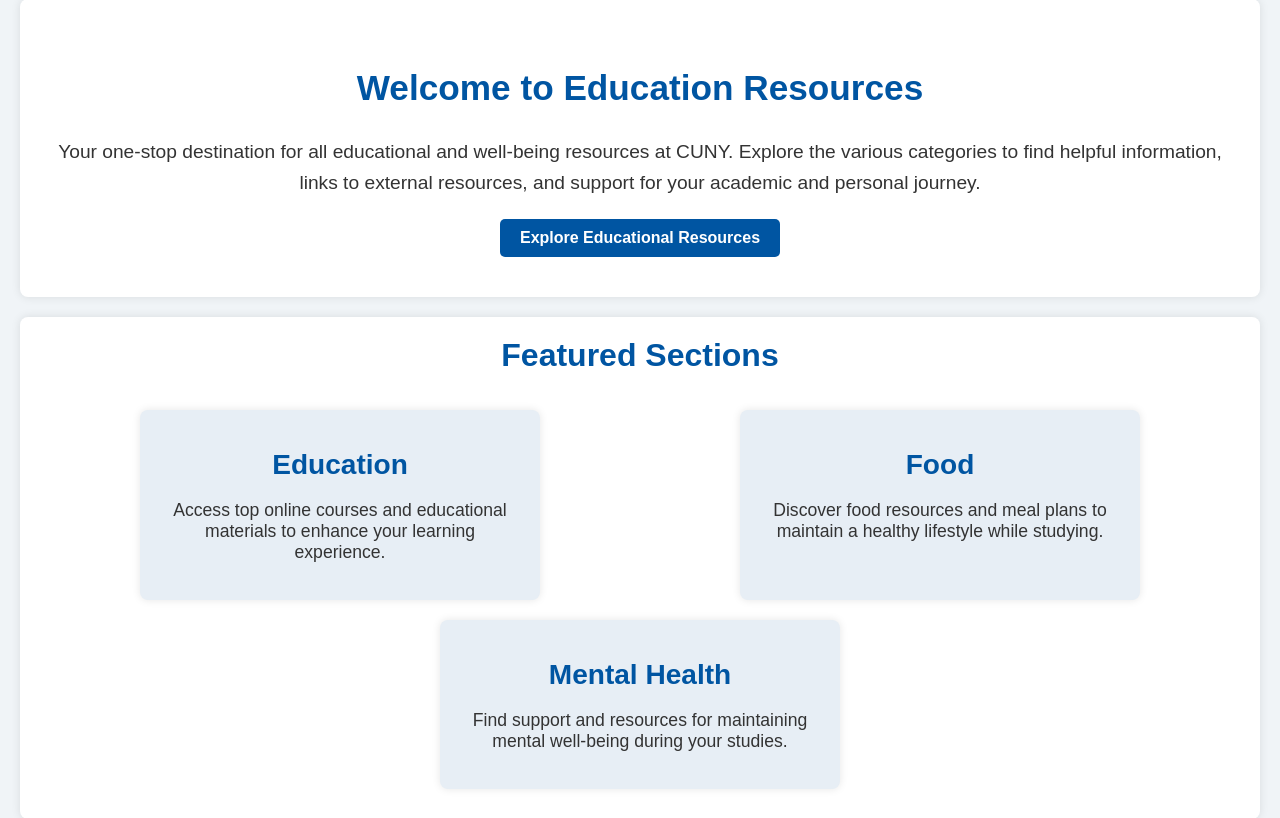
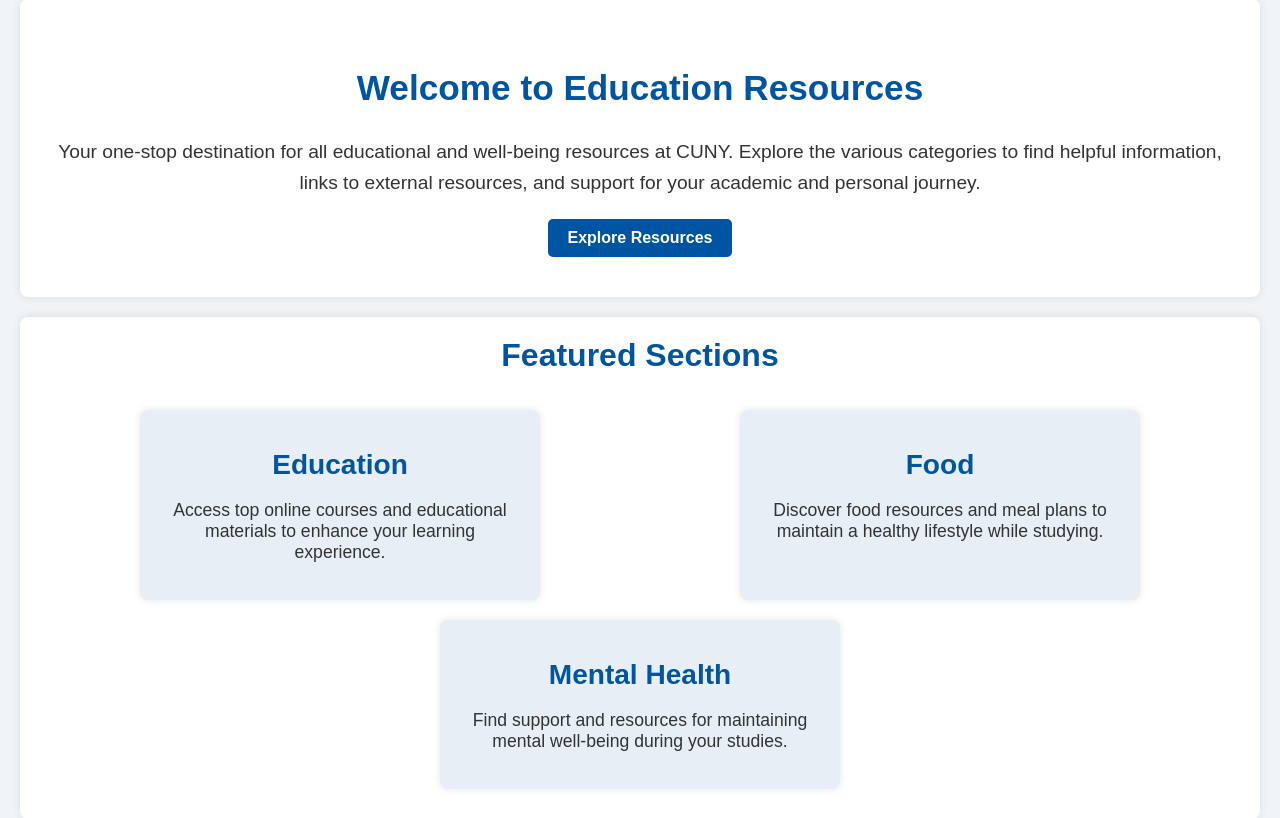
Before and after one commit to ImrulNYC/hack_ctp, a Flask app: page / in a window 1280 px wide. Shown: the part 144-962 px from the top of the page. Run offline with Flask 3, Linux system fonts and the light colour scheme.

Commit message:
Taqi's commit again

```diff
--- a/templates/index.html
+++ b/templates/index.html
@@ -25,7 +25,7 @@
     <section id="welcome">
         <h2>Welcome to Education Resources</h2>
         <p>Your one-stop destination for all educational and well-being resources at CUNY. Explore the various categories to find helpful information, links to external resources, and support for your academic and personal journey.</p>
-        <a href="/education" class="btn">Explore Educational Resources</a>
+        <a href="https://www.cuny.edu/about/university-resources/" class="btn">Explore  Resources</a>
     </section>
 
     <section id="featured">
```
